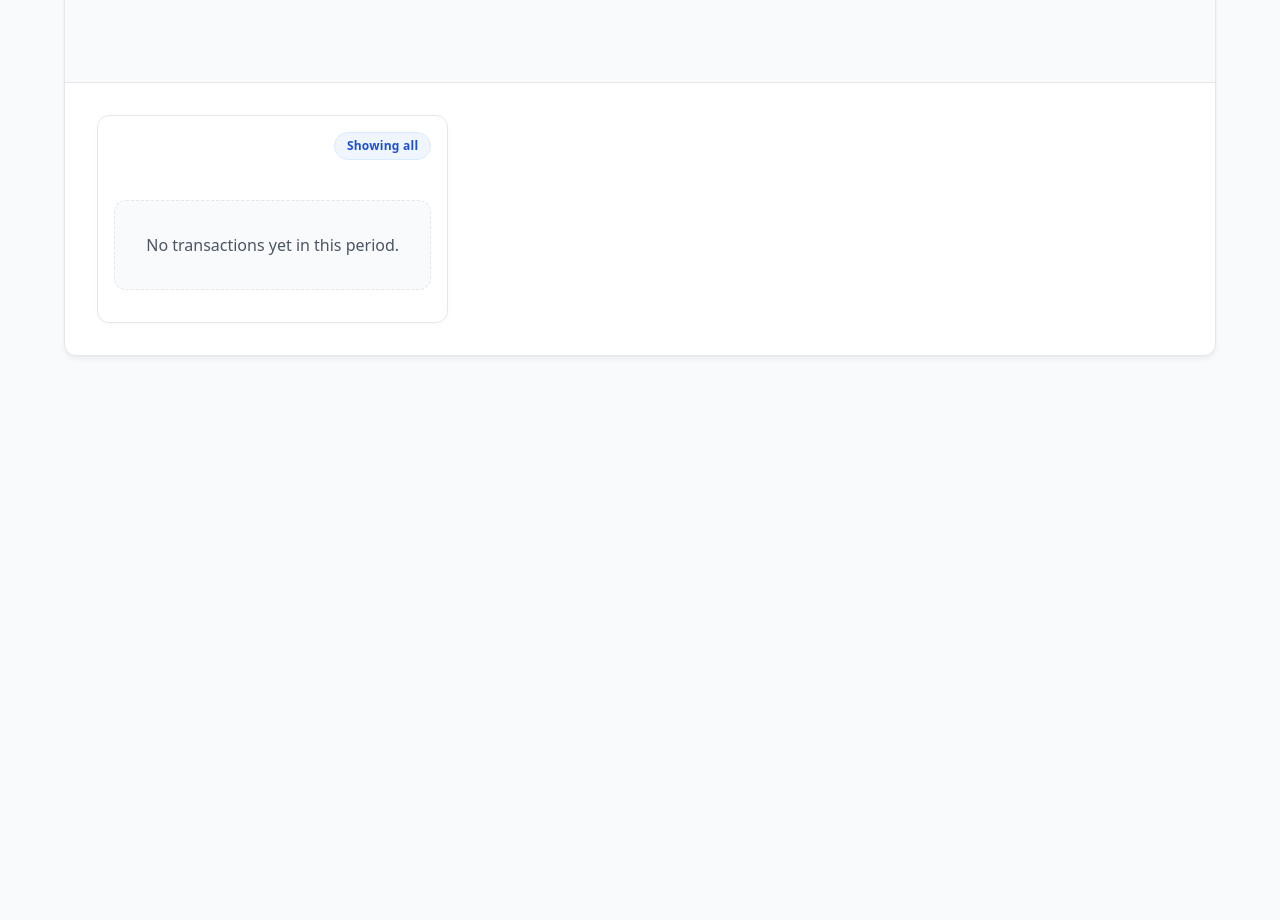
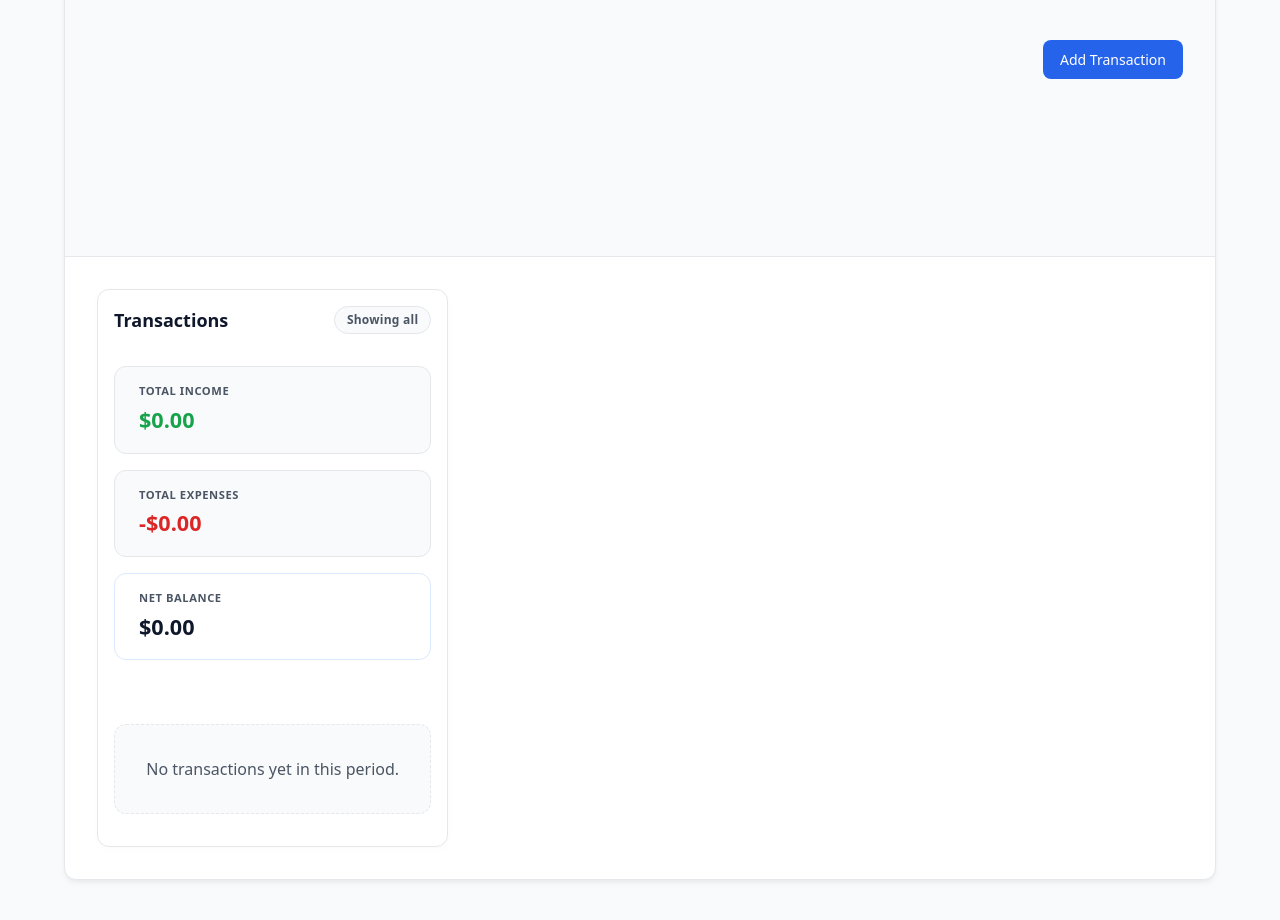
Before and after one commit to Brijsunil2/cashflow-simulator, a React (Vite) app in the folder frontend/: page / in a window 1280 px wide. Shown: the part 620-1540 px from the top of the page. Before the commit the page ends 1096 px from the top, so only its background shows below. Built offline with nearby package versions, Linux system fonts and the light colour scheme.

Commit message:
feat: add income, expense and balance buckets within transactions list

```diff
--- a/frontend/src/components/TransactionList/TransactionList.jsx
+++ b/frontend/src/components/TransactionList/TransactionList.jsx
@@ -1,5 +1,6 @@
 import "./TransactionList.scss";
 import TransactionItem from "./TransactionItem";
+import { TRANSACTION_TYPE } from "../../logic/transactionConstants";
 import Pagination from "../Pagination/Pagination";
 import { usePagination } from "../../logic/usePagination";
 
@@ -13,6 +14,16 @@ const TransactionList = ({ transactions, onDelete, onEdit, dateRange }) => {
     paginatedItems,
   } = usePagination(transactions, ITEMS_PER_PAGE);
 
+  const totalIncome = transactions
+    .filter((t) => t.type === TRANSACTION_TYPE.INCOME)
+    .reduce((sum, t) => sum + Number(t.amount), 0);
+
+  const totalExpenses = transactions
+    .filter((t) => t.type === TRANSACTION_TYPE.EXPENSE)
+    .reduce((sum, t) => sum + Number(t.amount), 0);
+
+  const netBalance = totalIncome - totalExpenses;
+
   const filterText =
     dateRange?.from && dateRange?.to
       ? `Showing: ${dateRange.from.toLocaleDateString()} - ${dateRange.to.toLocaleDateString()}`
@@ -21,9 +32,29 @@ const TransactionList = ({ transactions, onDelete, onEdit, dateRange }) => {
   return (
     <section className="transaction-list-section">
       <div className="transaction-list__header">
-        <span className="transaction-list__filter-status">
-          {filterText}
-        </span>
+        <div className="transaction-list__header-top">
+          <h2 className="transaction-list__title">Transactions</h2>
+          <span className="transaction-list__filter-status">
+            {filterText}
+          </span>
+        </div>
+
+        <div className="transaction-list__summary">
+          <div className="summary-card income">
+            <span className="summary-card__label">Total Income</span>
+            <span className="summary-card__value">${totalIncome.toLocaleString(undefined, { minimumFractionDigits: 2, maximumFractionDigits: 2 })}</span>
+          </div>
+          <div className="summary-card expense">
+            <span className="summary-card__label">Total Expenses</span>
+            <span className="summary-card__value">-${totalExpenses.toLocaleString(undefined, { minimumFractionDigits: 2, maximumFractionDigits: 2 })}</span>
+          </div>
+          <div className={`summary-card balance ${netBalance >= 0 ? 'positive' : 'negative'}`}>
+            <span className="summary-card__label">Net Balance</span>
+            <span className="summary-card__value">
+              {netBalance < 0 ? "-" : ""}${Math.abs(netBalance).toLocaleString(undefined, { minimumFractionDigits: 2, maximumFractionDigits: 2 })}
+            </span>
+          </div>
+        </div>
       </div>
 
       {transactions.length === 0 ? (
--- a/frontend/src/components/TransactionList/TransactionList.scss
+++ b/frontend/src/components/TransactionList/TransactionList.scss
@@ -1,3 +1,4 @@
+@use "sass:color";
 @use "../../styles/abstracts/colors" as *;
 @use "../../styles/abstracts/typography" as *;
 @use "../../styles/abstracts/spacing" as *;
@@ -14,21 +15,97 @@
 }
 
 .transaction-list__header {
+  display: flex;
+  flex-direction: column;
+  gap: $space-6;
+  margin-bottom: $space-6;
+}
+
+.transaction-list__header-top {
+  display: flex;
+  justify-content: space-between;
   align-items: center;
-  display: flex;
-  justify-content: flex-end;
-  margin-bottom: $space-2;
+  flex-wrap: wrap;
+  gap: $space-3;
+}
+
+.transaction-list__title {
+  font-size: $font-lg;
+  font-weight: $weight-bold;
+  color: $color-text-primary;
+  margin: 0;
 }
 
 .transaction-list__filter-status {
-  background-color: $color-primary-50;
-  border: 1px solid $color-primary-100;
+  background-color: $color-gray-50;
+  border: 1px solid $color-border;
   border-radius: 20px;
-  color: $color-primary-700;
+  color: $color-text-secondary;
   font-size: $font-xs;
   font-weight: $weight-semibold;
   padding: $space-1 $space-3;
   letter-spacing: 0.02em;
+}
+
+.transaction-list__summary {
+  display: grid;
+  grid-template-columns: repeat(auto-fit, minmax(180px, 1fr));
+  gap: $space-4;
+
+  @media (max-width: 640px) {
+    grid-template-columns: 1fr;
+  }
+}
+
+.summary-card {
+  background: $color-gray-50;
+  border: 1px solid $color-border;
+  border-radius: 12px;
+  padding: $space-4 $space-5;
+  display: flex;
+  flex-direction: column;
+  gap: $space-1;
+  transition: transform 0.2s ease, box-shadow 0.2s ease;
+
+  &:hover {
+    transform: translateY(-2px);
+    box-shadow: 0 4px 12px rgba(0, 0, 0, 0.05);
+  }
+
+  &__label {
+    font-size: 0.7rem;
+    color: $color-text-secondary;
+    font-weight: $weight-bold;
+    text-transform: uppercase;
+    letter-spacing: 0.05em;
+  }
+
+  &__value {
+    font-size: 1.35rem;
+    font-weight: $weight-semibold;
+    color: $color-text-primary;
+  }
+
+  &.income &__value {
+    color: $color-income;
+  }
+
+  &.expense &__value {
+    color: $color-expense;
+  }
+
+  &.balance {
+    background-color: white;
+    border-color: $color-primary-100;
+
+    &.positive &__value {
+      color: $color-income;
+    }
+
+    &.negative &__value {
+      color: $color-expense;
+    }
+  }
 }
 
 .transaction-list {
@@ -114,12 +191,12 @@
     }
 
     &.income {
-      background-color: transparentize(#10b981, 0.85);
+      background-color: color.adjust(#10b981, $alpha: -0.85);
       color: $color-income;
     }
 
     &.expense {
-      background-color: transparentize(#ef4444, 0.85);
+      background-color: color.adjust(#ef4444, $alpha: -0.85);
       color: $color-expense;
     }
   }
@@ -135,7 +212,7 @@
 
   &__amount {
     text-align: right;
-    font-weight: $weight-bold;
+    font-weight: $weight-semibold;
     font-size: 1rem;
 
     &.income {
@@ -358,7 +435,7 @@
       color: $color-expense;
       svg { color: $color-expense; }
       &:hover {
-        background-color: transparentize($color-expense, 0.9);
+        background-color: color.adjust($color-expense, $alpha: -0.9);
       }
     }
   }
```
